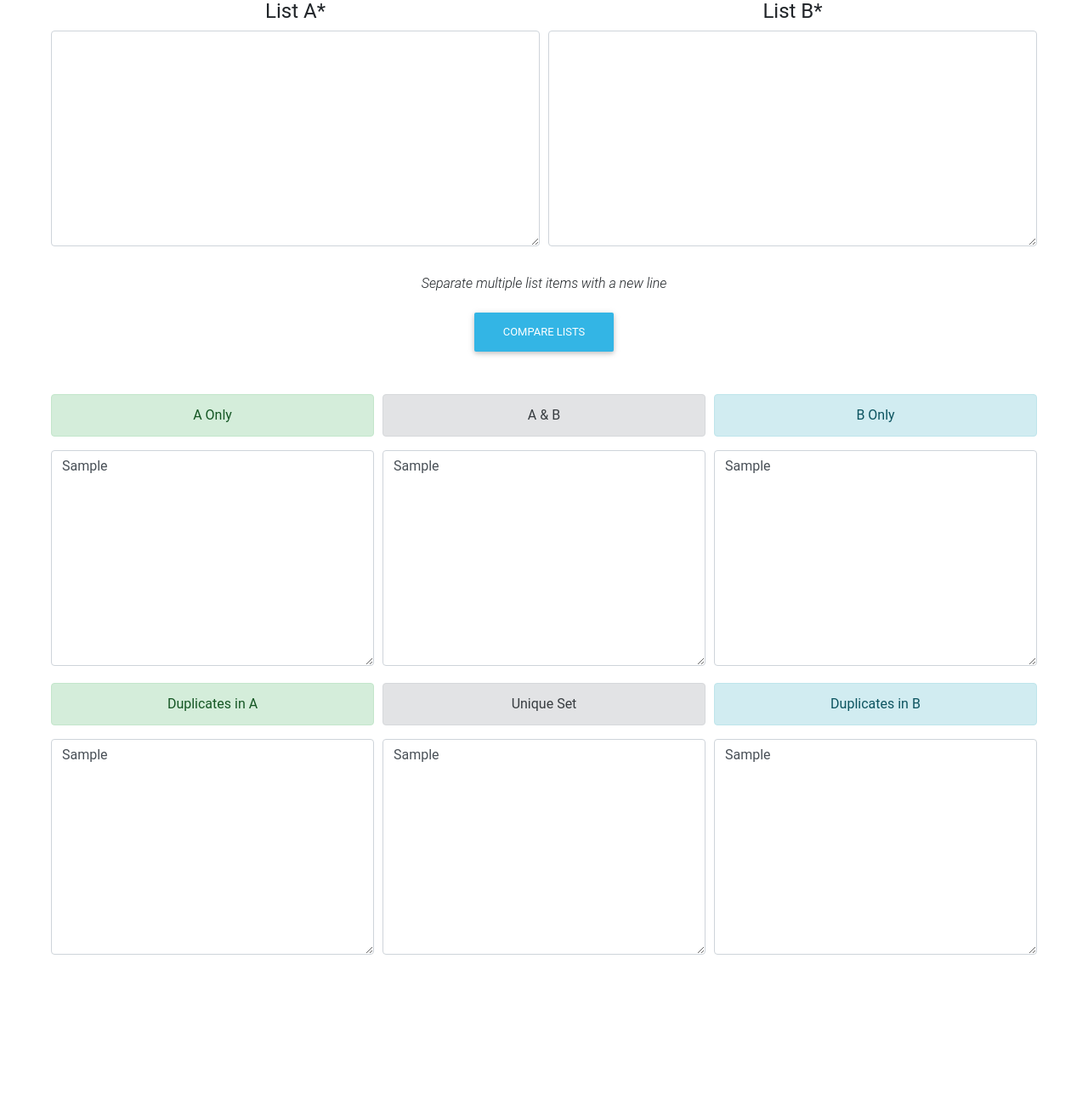
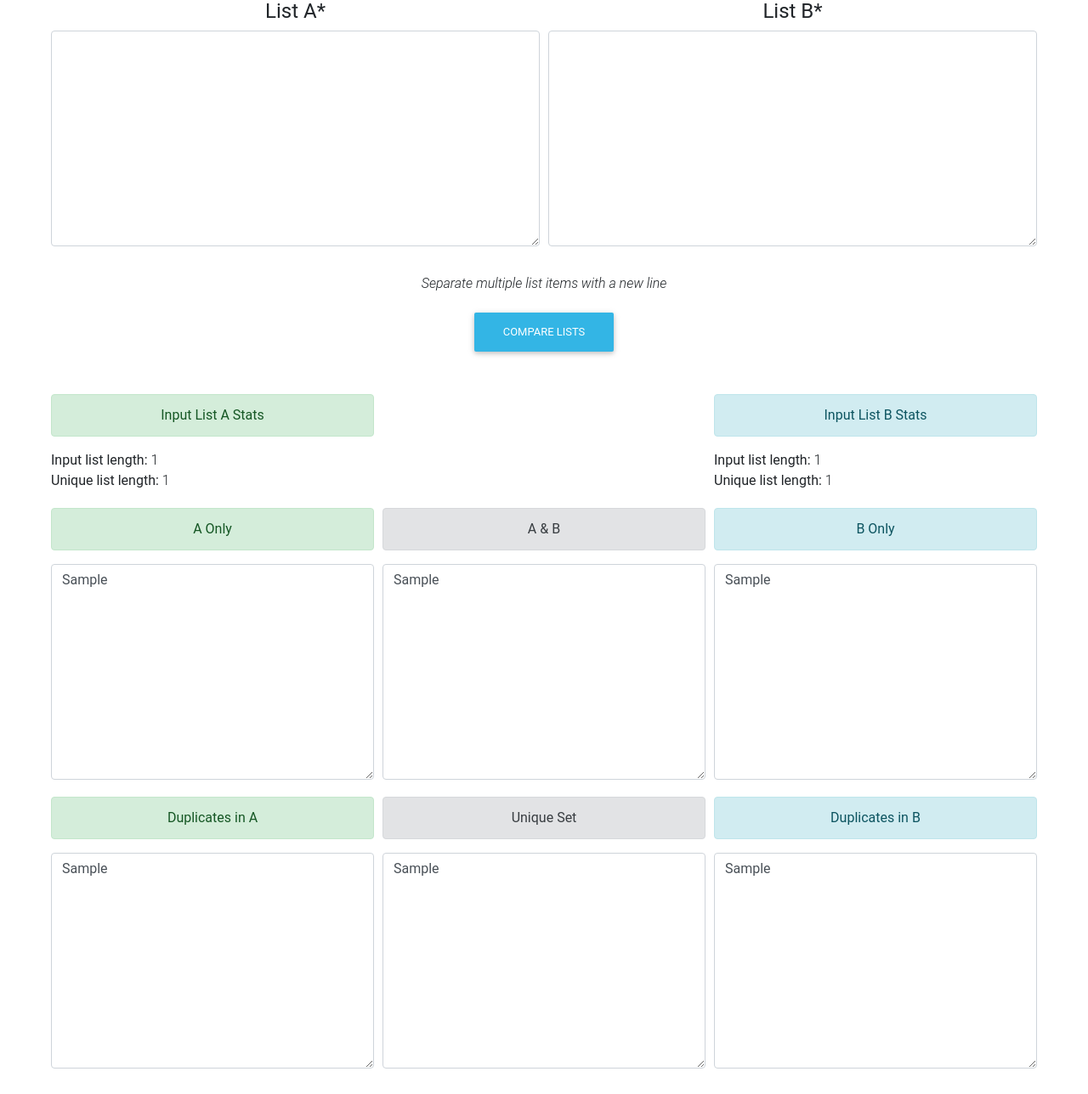
Before and after one commit to emilyyleung/django_toolbox, a Django app: template django_project/list_difference/templates/list_difference/form_custom_textarea.html in a window 1280 px wide. Shown: the part 31-1319 px from the top of the page at 85% size. Before the commit the page ends 1155 px from the top, so only its background shows below. Run offline with Django 3.2, Linux system fonts and the light colour scheme; tables that the repository leaves empty hold one stand-in row (values such as "Sample post"); the template is opened without the code that fills it: values that come from a table or form of the project are taken from there, most other values are stand-ins (such as "Sample title", 1, 10 or a date in 2020); some libraries are stand-ins or nearby versions.

Commit message:
List Stats

```diff
--- a/django_project/list_difference/templates/list_difference/form_custom_textarea.html
+++ b/django_project/list_difference/templates/list_difference/form_custom_textarea.html
@@ -29,6 +29,23 @@
 
 			<div class="form-row">
 				<div class="form-group col-md-4 mb-0" style="padding-top: 20px">
+					<div class="alert alert-success" style="text-align: center"><b>Input List A Stats</b><br/></div>
+					<b>Input list length: </b>{{ out.Stats_A.list_length }}
+					<br/>
+					<b>Unique list length: </b>{{ out.Stats_A.u_list_length }}
+				</div>
+				<div class="form-group col-md-4 mb-0" style="padding-top: 20px">
+				</div>
+				<div class="form-group col-md-4 mb-0" style="padding-top: 20px">
+					<div class="alert alert-info" style="text-align: center"><b>Input List B Stats</b><br/></div>
+					<b>Input list length: </b>{{ out.Stats_B.list_length }}
+					<br/>
+					<b>Unique list length: </b>{{ out.Stats_B.u_list_length }}
+				</div>
+			</div>
+
+			<div class="form-row">
+				<div class="form-group col-md-4 mb-0" style="padding-top: 20px">
 					<div class="alert alert-success" style="text-align: center"><b>A Only</b><br/></div>
 					<textarea class="form-control" id="exampleFormControlTextarea3" cols="40" rows="10">{{ out.A_Only }}</textarea>
 				</div>
@@ -56,6 +73,7 @@
 					<textarea class="form-control" id="exampleFormControlTextarea3" cols="40" rows="10">{{ out.Dup_B }}</textarea>
 				</div>
 			</div>
+
 		{% endif %}
 
 	</div>
```
Also changed, not shown: django_project/list_difference/views.py (+10 -0 lines).
